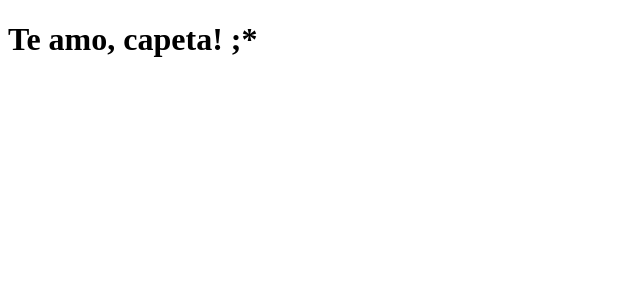
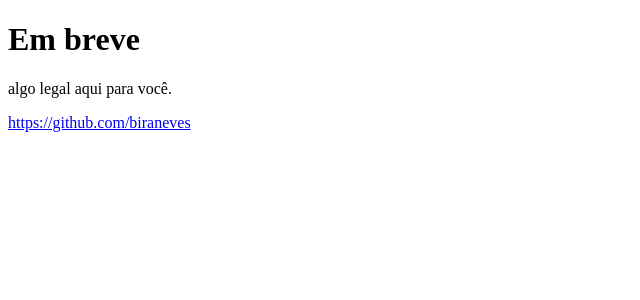
Before and after one commit to biraneves/clone-tabnews, a Next.js app: page / in a window 1280 px wide. Shown: the top 300 px of the page, without its empty margins (0-640 px from the left). Built offline with nearby package versions, Linux system fonts and the light colour scheme.

Commit message:
Página em construção

```diff
--- a/pages/index.js
+++ b/pages/index.js
@@ -1,5 +1,11 @@
 function Home() {
-  return <h1>Te amo, capeta! ;*</h1>;
+  return (
+    <div>
+      <h1>Em breve</h1>
+      <p>algo legal aqui para você.</p>
+      <a href="https://github.com/biraneves">https://github.com/biraneves</a>
+    </div>
+  );
 }
 
 export default Home;
```
